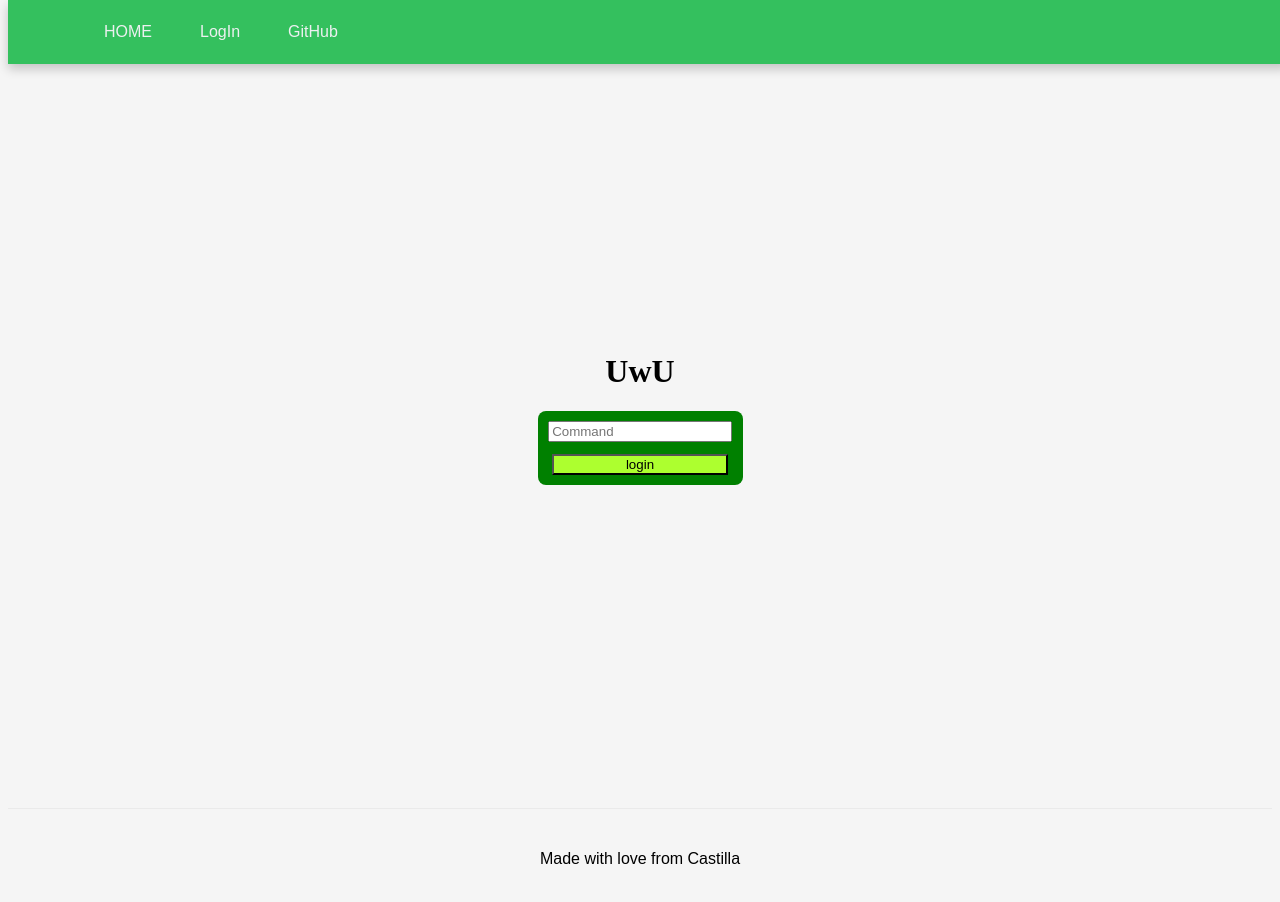
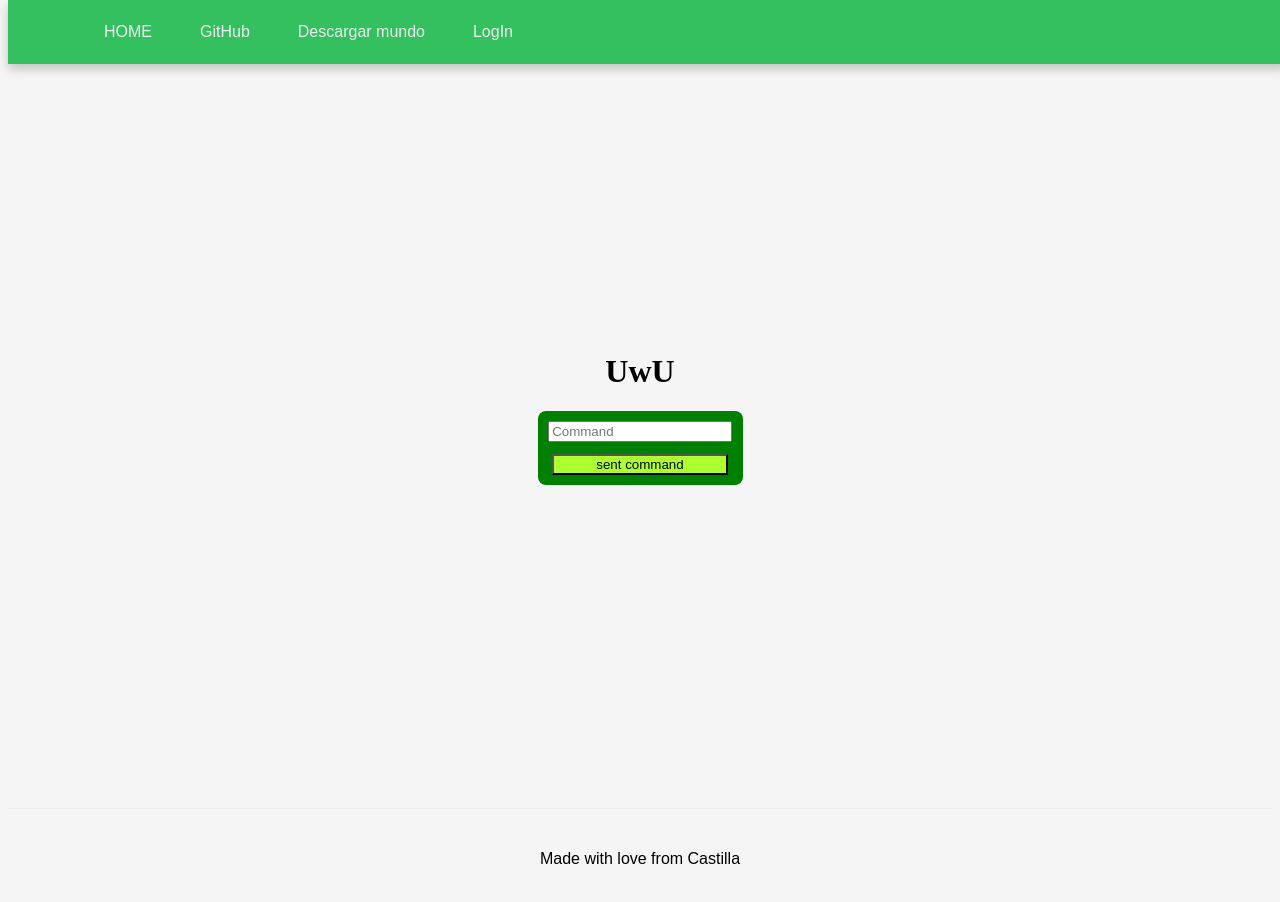
Before and after one commit to seniorglez/UdachnyMC, a Next.js app in the folder udachny-web/: page /profile in a window 1280 px wide. Shown: the top 902 px of the page. Built offline with nearby package versions, Linux system fonts and the light colour scheme.

Commit message:
Added disclaimer

```diff
--- a/udachny-web/components/commandForm.js
+++ b/udachny-web/components/commandForm.js
@@ -40,7 +40,7 @@ export function CommandForm() { //curl -d "{command: 'say hola', token: 'eyJhbGc
     return (
         <form className={"login-form"}>
             <input id="command" type="text" placeholder="Command" onChange={(e) => setCommand(e.target.value)} />
-            <button className={"login-form-button"} onClick={(e) => handleClick(e, minecraftCommand)}>login</button>
+            <button className={"login-form-button"} onClick={(e) => handleClick(e, minecraftCommand)}>sent command</button>
         </form>
     )
 }
--- a/udachny-web/components/navBar.js
+++ b/udachny-web/components/navBar.js
@@ -6,10 +6,11 @@ export function NavBar() {
             <nav>
                 <ul className="nav-bar-links">
                     <li><Link href="/"><a>HOME</a></Link></li>
-                    <li><Link href="/login"><a>LogIn</a></Link></li>
                     <li><a href="https://github.com/seniorglez/UdachnyMC"
                     target="_blank"
                     rel="noopener noreferrer">GitHub</a></li>
+                    <li><a href="http://localhost:4567/world">Descargar mundo</a></li>
+                    <li><Link href="/login"><a>LogIn</a></Link></li>
                 </ul>
             </nav>
         </header>
```
Also changed, not shown: 2 other files (tests, documents, lock files or other folders).
